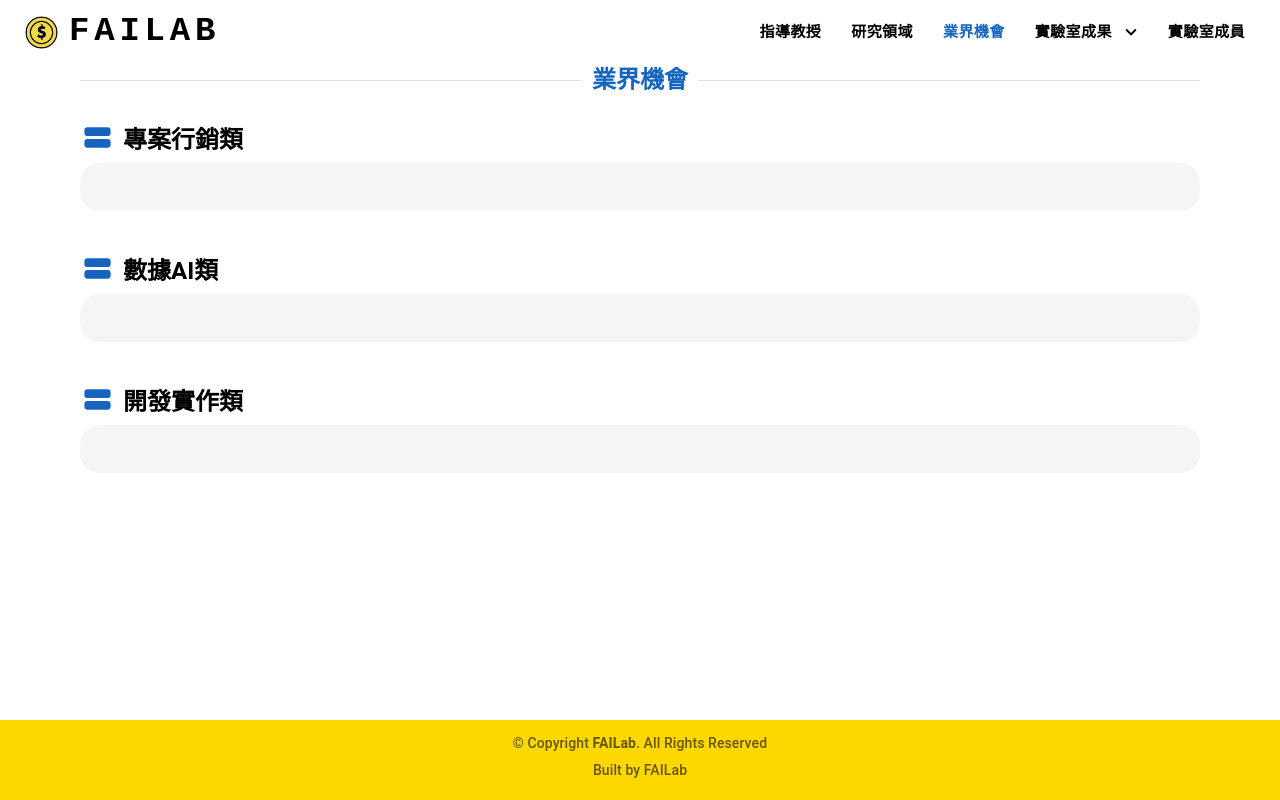
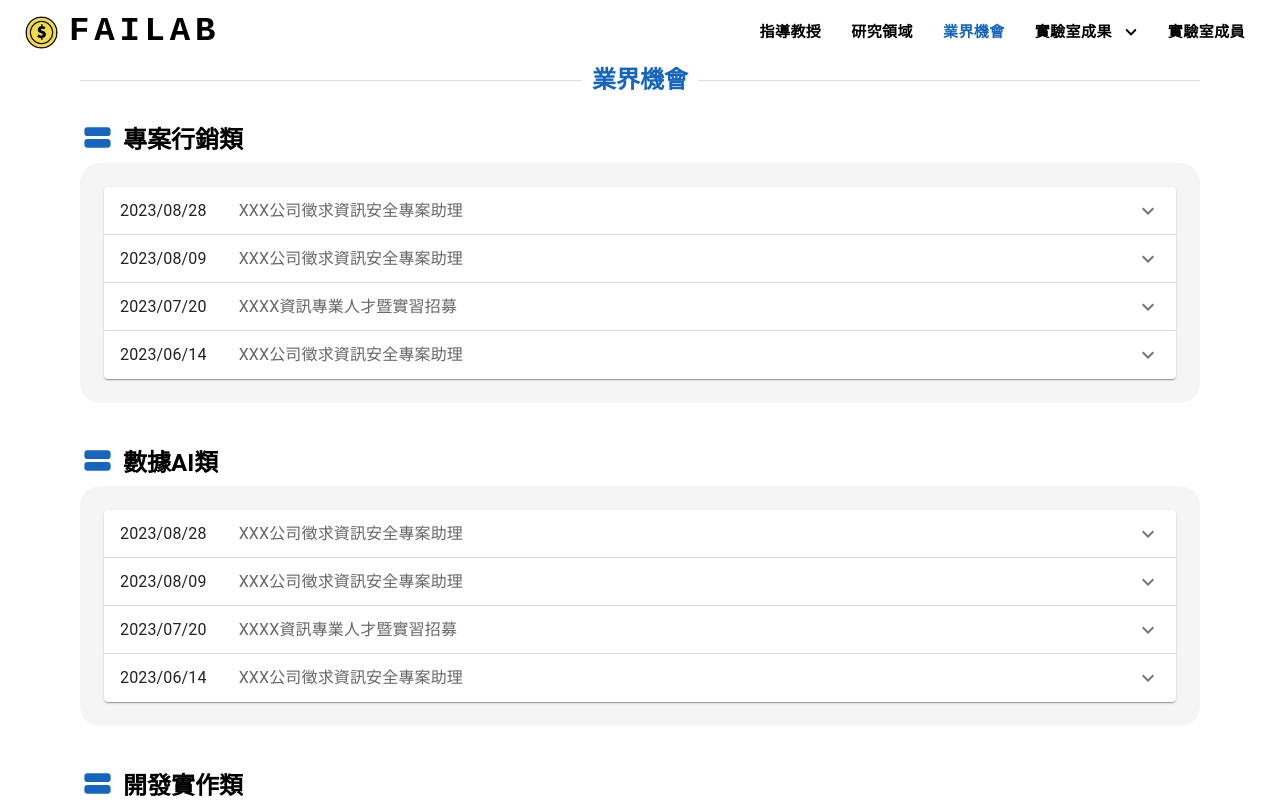
Before and after one commit to failab-ntust/lab-website, a Next.js app: page /opportunity in a window 1280 px wide. Shown: the top 800 px of the page. Built offline with nearby package versions, Linux system fonts and the light colour scheme.

Commit message:
feat: add opportunity layout

```diff
--- /dev/null
+++ b/app/opportunity/ControlledAccordions.js
@@ -0,0 +1,64 @@
+import * as React from 'react';
+import Accordion from '@mui/material/Accordion';
+import AccordionDetails from '@mui/material/AccordionDetails';
+import AccordionSummary from '@mui/material/AccordionSummary';
+import Typography from '@mui/material/Typography';
+import ExpandMoreIcon from '@mui/icons-material/ExpandMore';
+import { Stack } from '@mui/material';
+
+const content = `【企業徵才】XXXX資訊專業人才暨實習招募
+
+                實習申請截止日：自即日起至 112年07月31日下午17:00 止，逾期恕不受理。
+
+                詳細說明請至XXXX人才招募網站https:/XXXXX.com.tw/
+
+                連絡人：人力資源處 X先生
+
+                10344台北市XX區XXX路XXXXXX
+
+                Tel (02) XXXX-XXXX ext.XXXX
+
+                Fax (02) XXXX-XXXX
+
+                Email XXX.XXX@XXXX.com.tw`
+
+export default function ControlledAccordions() {
+    const [expanded, setExpanded] = React.useState(false);
+
+    const handleChange = (panel) => (event, isExpanded) => {
+        setExpanded(isExpanded ? panel : false);
+    };
+
+    const AccordionLayout = ({ index, date, company, content }) => (
+        <Accordion expanded={expanded === `panel${index}`} onChange={handleChange(`panel${index}`)}>
+            <AccordionSummary
+                expandIcon={<ExpandMoreIcon />}
+                aria-controls="panel1bh-content"
+                id="panel1bh-header"
+            >
+                <Stack direction={{ xs: 'column', sm: 'row' }} spacing={{ xs: 1, sm: 2, md: 3, lg: 4 }}>
+                    <Typography flex={1}>
+                        {date}
+                    </Typography>
+                    <Typography flex={9} sx={{ color: 'text.secondary' }}>
+                        {company}
+                    </Typography>
+                </Stack>
+            </AccordionSummary>
+            <AccordionDetails>
+                <Typography sx={{ whiteSpace: 'pre-line' }}>
+                    {content}
+                </Typography>
+            </AccordionDetails>
+        </Accordion>
+    )
+
+    return (
+        <div>
+            <AccordionLayout index={1} date='2023/08/28' company='XXX公司徵求資訊安全專案助理' content={content} />
+            <AccordionLayout index={2} date='2023/08/09' company='XXX公司徵求資訊安全專案助理' content={content} />
+            <AccordionLayout index={3} date='2023/07/20' company='XXXX資訊專業人才暨實習招募' content={content} />
+            <AccordionLayout index={4} date='2023/06/14' company='XXX公司徵求資訊安全專案助理' content={content} />
+        </div>
+    );
+}
--- a/app/opportunity/page.tsx
+++ b/app/opportunity/page.tsx
@@ -4,21 +4,22 @@ import { Box } from '@mui/material';
 
 import PageTitle from '../PageTitle';
 import SubTitle from '../SubTitle'
+import ControlledAccordions from './ControlledAccordions'
 
 function Opportunity() {
     return (
         <Box>
             <PageTitle title='業界機會' />
             <SubTitle title='專案行銷類'>
-
+                <ControlledAccordions />
             </SubTitle>
             <SubTitle title='數據AI類'>
-
+                <ControlledAccordions />
             </SubTitle>
             <SubTitle title='開發實作類'>
-
+                <ControlledAccordions />
             </SubTitle>
-        </Box>
+        </Box >
 
     )
 }
```
